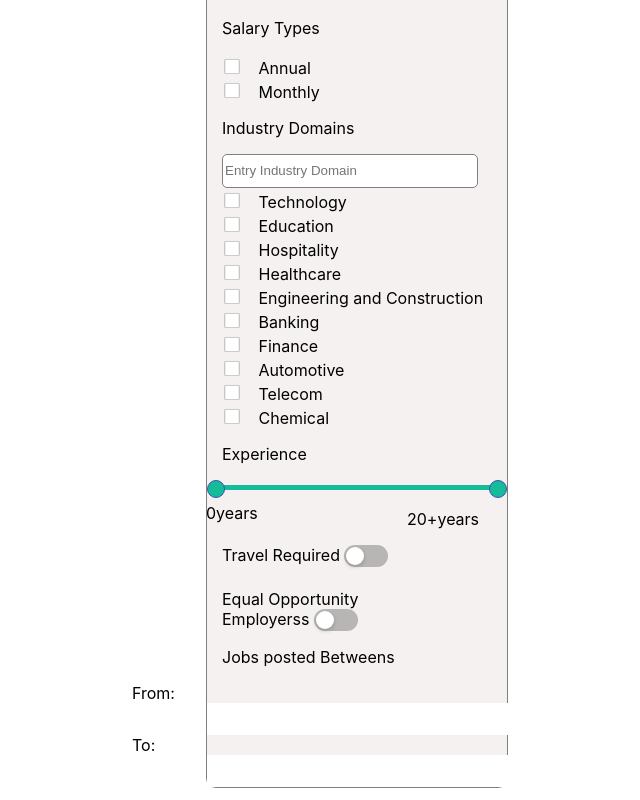
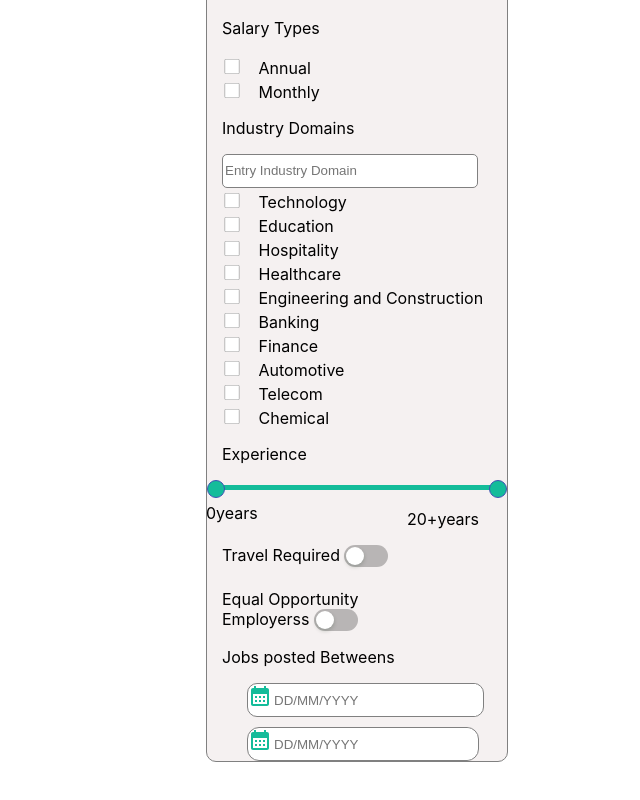
Before and after one commit to Ankita7520/newproject, a React (Create React App) app: page / in a window 1280 px wide. Shown: the part 1311-2111 px from the top of the page, without its empty margins (24-664 px from the left). Built offline with nearby package versions, Linux system fonts and the light colour scheme.

Commit message:
worked on icon and set calander format

```diff
--- a/src/App.js
+++ b/src/App.js
@@ -8,6 +8,8 @@ import Range from "./Home";
 import Rangeslider from "./Rangeslider/Index";
 import Images from "../src/images/passphoto.jpg";
 import  Calandar from "./Calandar/Index";
+import About from "./About"
+
 
 class App extends Component{
     constructor(){
@@ -21,6 +23,7 @@ class App extends Component{
 
          }
     }
+
 
 
      colorhandler=()=>{
@@ -164,13 +167,14 @@ class App extends Component{
                         {/* <input type="date" name="" id="inp" className="inp"/>
                         <input type="date" name="" id="" className="inp"/> */}
                         <Calandar />
+
                     </div>
                  </div>
 
             </div>
             <div>
 
-                <img src={Images} alt="passphoto.jpg" className="image" />
+                <img src={Images} alt="passphoto.jpg" className="image"/>
 
             </div>
             </div>
--- a/src/Calandar/Index.jsx
+++ b/src/Calandar/Index.jsx
@@ -1,6 +1,8 @@
 import React, { useState } from 'react';
 import DatePicker from 'react-datepicker';
 import 'react-datepicker/dist/react-datepicker.css';
+import "./Stylee.css"
+import CalendarMonthIcon from '@mui/icons-material/CalendarMonth';
 
 
 const Calendar = () => {
@@ -17,23 +19,34 @@ const Calendar = () => {
 
     return (
       <div>
-        <label className='frm'>From:</label>
-        <DatePicker
+        <div className='one'>
+          <CalendarMonthIcon style={{color:"#14bc9a"}}/>
+
+        {/* <label className='frm'>From:</label> */}
+        <DatePicker className='from'
           selected={startDate}
           onChange={handleStartDateChange}
           selectsStart
           startDate={startDate}
           endDate={endDate}
-        />
-        <label className='too'>To:</label>
-        <DatePicker
+          placeholderText='DD/MM/YYYY'
+        ></DatePicker>
+
+        </div>
+        {/* <label className='too'>To:</label> */}
+        <div className='two'>
+        <CalendarMonthIcon style={{color:"#14bc9a"}}/>
+        <DatePicker className='to'
           selected={endDate}
           onChange={handleEndDateChange}
           selectsEnd
           startDate={startDate}
           endDate={endDate}
           minDate={startDate}
+          placeholderText='DD/MM/YYYY'
+
         />
+        </div>
       </div>
     );
   };
--- a/src/Calandar/Stylee.css
+++ b/src/Calandar/Stylee.css
@@ -0,0 +1,31 @@
+.one{
+    margin-left: 40px;
+    margin-bottom: 0%;
+    display: flex;
+    border: 1px solid gray;
+    width:235px;
+    border-radius: 10px;
+    background-color: white;
+}
+.two{
+    margin-left: 40px;
+    margin-top: 10px;
+    display: flex;
+
+    width:230px;
+    border-radius: 12px;
+   display: flex;
+   border: 1px solid gray;
+    background-color: white;
+
+}
+
+.from{
+    width: 200px;
+
+}
+.to{
+    width: 200px;
+
+    border-radius: 10px;
+}
```
Also changed, not shown: src/About.jsx (added), src/Index.jsx (added).
